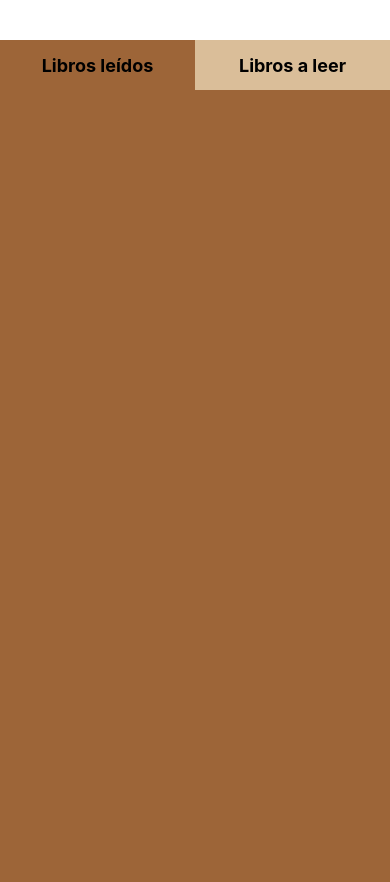
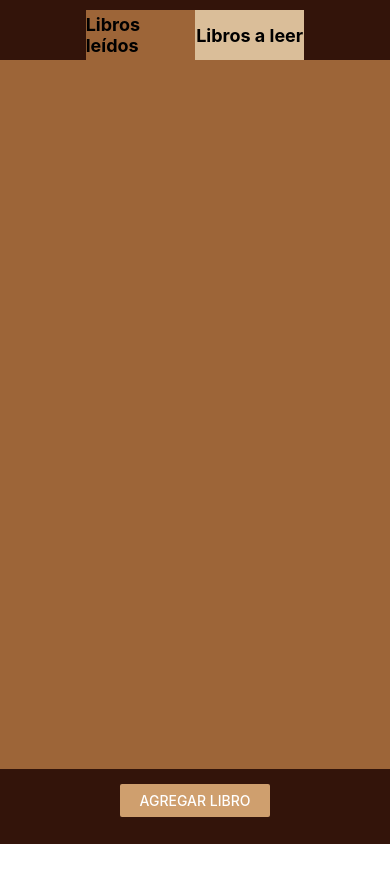
Before and after one commit to SergioDiPietro/PGL_UD3-1, a React Native app: screen / in a window 390 px wide. Shown: the top 882 px of the page. After the commit the page ends 844 px from the top, so only its background shows below. Built offline with nearby package versions, Linux system fonts and the light colour scheme.

Commit message:
Feat: Creado botón para añadir libros. Cambios en el estilo de la aplicación.

```diff
--- a/App.js
+++ b/App.js
@@ -1,20 +1,24 @@
-import { StyleSheet, View, Text, FlatList } from 'react-native';
+import { StyleSheet, View, StatusBar, Button } from 'react-native';
 import { useState } from 'react';
 import { Tab } from './components/Tab/Tab';
 import Colors from "./constants/Colors";
 
 export default function App() {
   const [color, setColor] = useState(Colors.coffee1);
+  const [modalVisible, setModalVisible] = useState(false);
+
   const styles = StyleSheet.create({
     screen: {
       width: "100%",
       height: "100%",
       justifyContent: 'flex-start',
-      marginTop: 40
+      alignItems: 'center',
+      backgroundColor: Colors.coffee5,
+      paddingTop: 10
     },
     bookList: {
       backgroundColor: color,
-      height: '100%',
+      height: '85%',
       width: '100%'
     }
   });
@@ -28,6 +32,7 @@ export default function App() {
 
   return (
     <View style={styles.screen}>
+      <StatusBar backgroundColor={Colors.coffee5}/>
       <View style={{flexDirection: 'row'}}>
         <Tab
           toggleList={() => {handleShowList(true)}}
@@ -41,8 +46,10 @@ export default function App() {
         />
       </View>
 
-      <View style={styles.bookList}>
+      <View style={styles.bookList}></View>
 
+      <View style={{width: 150, marginTop: 15}}>
+        <Button title={'Agregar libro'} color={Colors.coffee2} onPress={() => setModalVisible(true)} />
       </View>
     </View>
   );
--- a/components/Tab/Tab.js
+++ b/components/Tab/Tab.js
@@ -1,4 +1,4 @@
-import { View, Text, StyleSheet, TouchableHighlight } from 'react-native';
+import { Text, StyleSheet, TouchableHighlight } from 'react-native';
 import Colors from '../../constants/Colors';
 
 export const Tab = ({ toggleList, title, style }) => {
```
